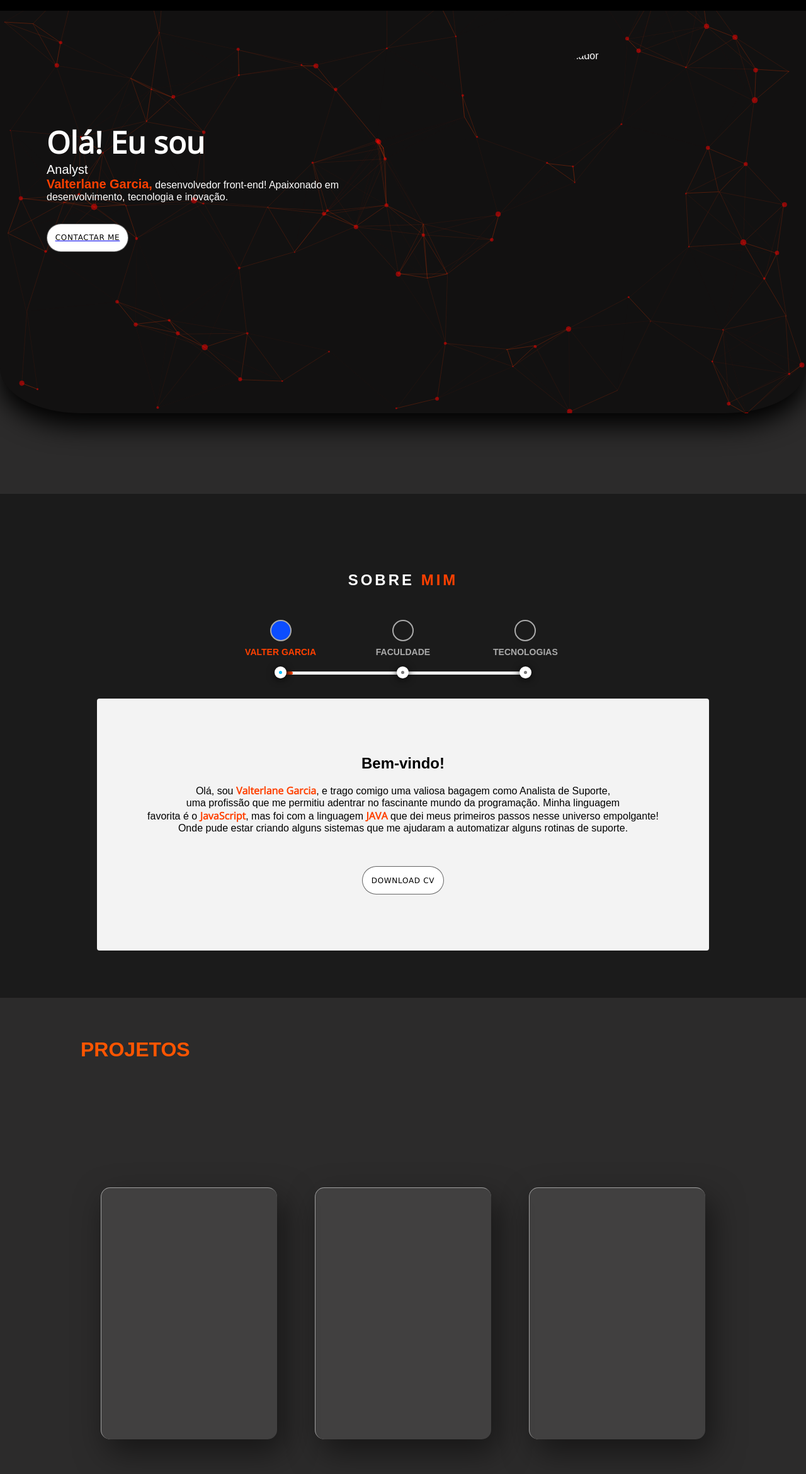
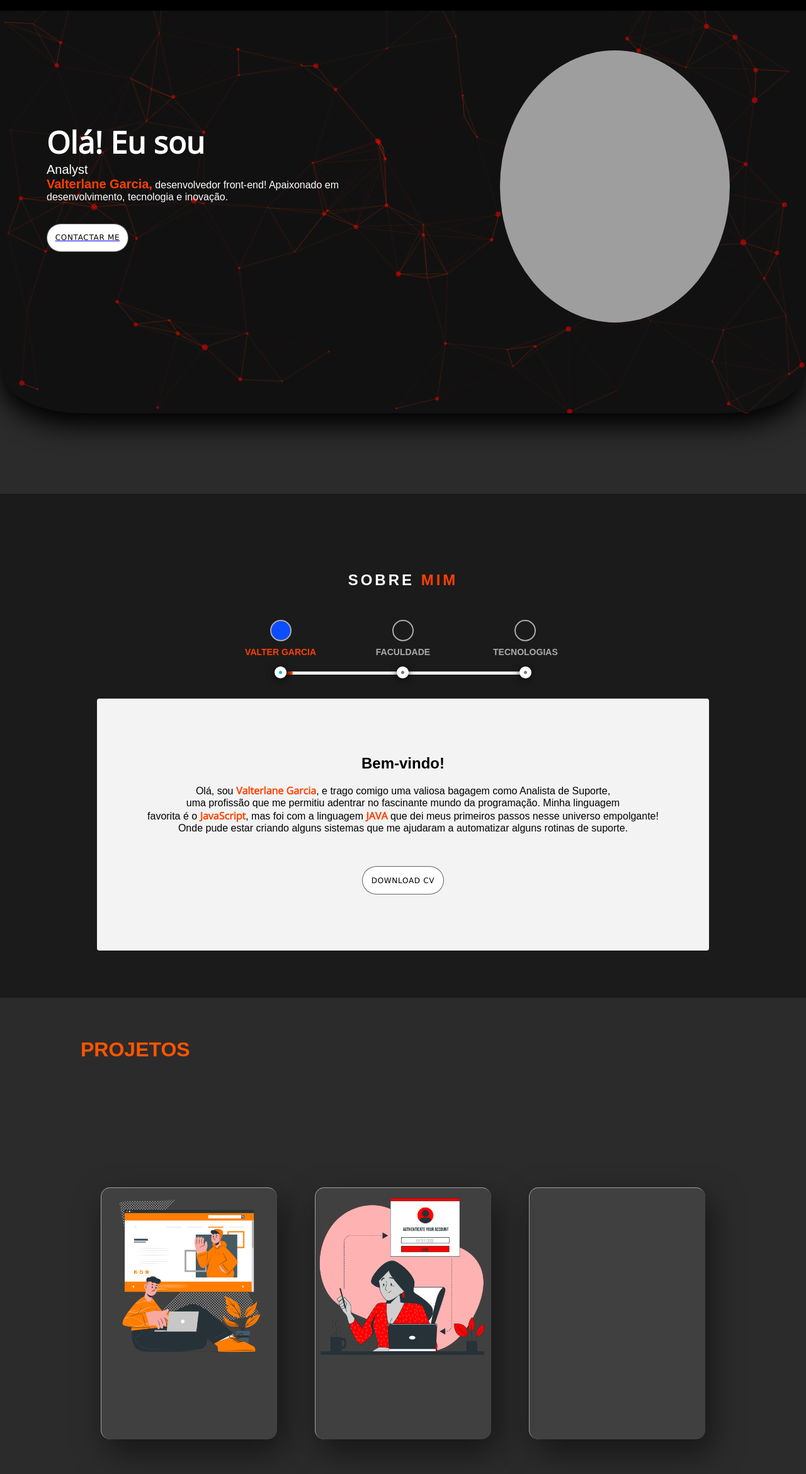
Before and after one commit to ValterlaneGarcia/Portfolio, a plain HTML site: page index.html in a window 1280 px wide. Shown: the part 64-2404 px from the top of the page at 63% size. Drawn offline with nearby package versions, Linux system fonts and the light colour scheme; some packages are replaced by stand-ins of ours; the site is published under a folder, as on GitHub Pages, so addresses that start at the root find nothing; a script that the page names is missing; a web font is replaced by a local one.

Commit message:
all commit

```diff
--- a/index.html
+++ b/index.html
@@ -5,7 +5,7 @@
     <meta name="viewport" content="width=device-width, initial-scale=1.0">
     <link rel="stylesheet" href="style.css">
     <link href='https://unpkg.com/boxicons@2.1.4/css/boxicons.min.css' rel='stylesheet'>
-    <link rel="shortcut icon" href="/ICONS/INDEX.icon" type="image/x-icon">
+    <link rel="shortcut icon" href="ICONS/INDEX.icon" type="image/x-icon">
     <script src="https://unpkg.com/scrollreveal@4.0.0/dist/scrollreveal.min.js"></script>
     <script src="https://cdn.jsdelivr.net/npm/sweetalert2@11"></script>
     <title>VALTER GARCIA</title>
@@ -43,7 +43,7 @@
         </div>
 
         <div class="Direita">
-                 <img src="/FOTOS/Eu.png" alt="FotoDoProgamador" id="FotoEu">
+                 <img src="FOTOS/Eu.png" alt="FotoDoProgamador" id="FotoEu">
         </div>
 
     </div>
--- a/style.css
+++ b/style.css
@@ -203,7 +203,7 @@ header {
     box-shadow: 10px 20px 50px rgba(0, 0, 0, 0.5);
     background: rgba(250, 255, 255, 0.1);
 
-    background-image: url(/FOTOS/PIP\ FISCAL.png) ;
+    background-image: url(FOTOS/PIP\ FISCAL.png) ;
     background-size: 100%;
     background-repeat: no-repeat;
 
@@ -218,7 +218,7 @@ header {
 }
 
 .container .card:hover {
-    background-image: url(/FOTOS/PIP\ FISCAL\ PB.png) ;
+    background-image: url(FOTOS/PIP\ FISCAL\ PB.png) ;
     cursor: pointer;
 }
 
@@ -250,7 +250,7 @@ header {
     box-shadow: 10px 20px 50px rgba(0, 0, 0, 0.5);
     background: rgba(250, 255, 255, 0.1);
 
-    background-image: url(/FOTOS/LOGIN.png);
+    background-image: url(FOTOS/LOGIN.png);
     background-size: 100%;
     background-repeat: no-repeat;
 
@@ -265,7 +265,7 @@ header {
 }
 
 .container .card2:hover {
-    background-image: url(/FOTOS/LOGIN\ PB.png);
+    background-image: url(FOTOS/LOGIN\ PB.png);
     cursor: pointer;
 }
 
```
